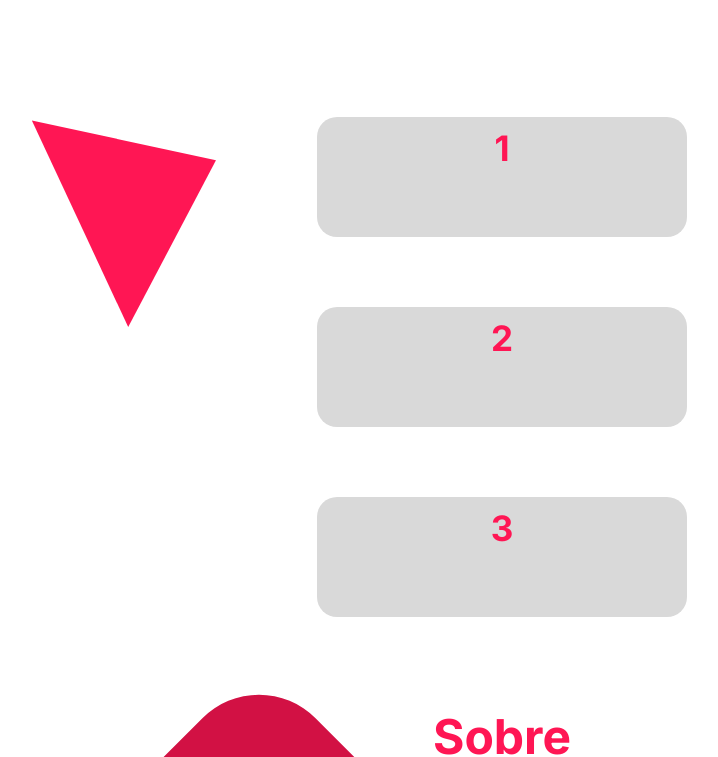
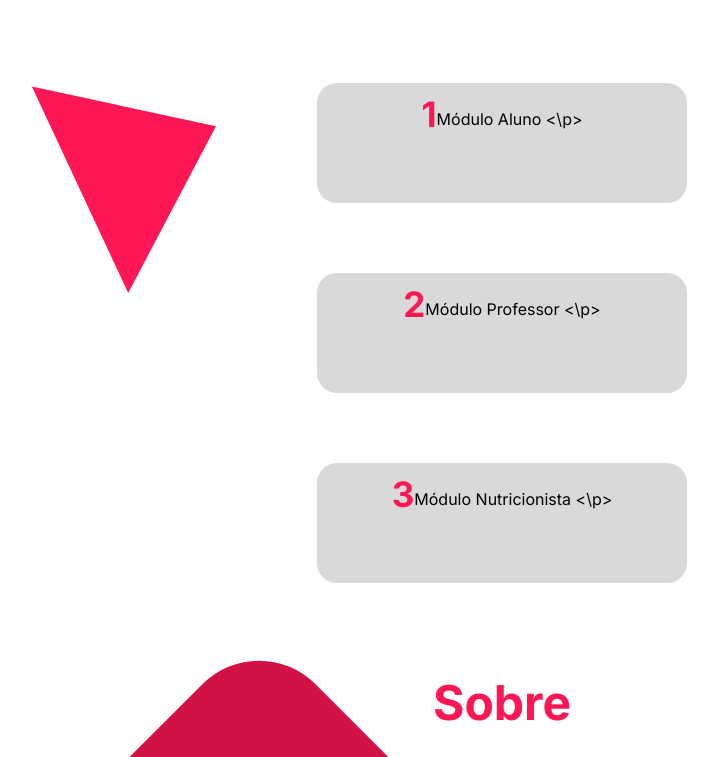
Before and after one commit to leiaifce/landing-page-vamos-merendar, a plain HTML site: page index.html in a window 1280 px wide. Shown: the part 3066-3823 px from the top of the page, without its empty margins (138-856 px from the left). Drawn offline with nearby package versions, Linux system fonts and the light colour scheme.

Commit message:
Update index.html

```diff
--- a/index.html
+++ b/index.html
@@ -81,7 +81,7 @@
             <div class="objetivos" id="circles" data-aos="fade-right"></div>
 
             <div class="objetivos" id="sobre-text" data-aos="fade-left">
-                <p> A proposta de valor do aplicativo vamos merendar é o fornecimento de uma solução inovadora mobile de gestão de refeições coletivas, principalmente em escolas da rede pública de ensino,  com foco em mitigar o desperdício e a falta de refeição. </p>
+                <p> O objetivo do aplicativo vamos merendar é o fornecimento de uma solução inovadora mobile de gestão de refeições coletivas, principalmente em escolas da rede pública de ensino,  com foco em mitigar o desperdício e a falta de refeição. </p>
             </div>
         </div>
 
@@ -101,14 +101,17 @@
             <div class="funcionalidade" id="linhas" >
                 <div class="containerQuadrado" data-aos="fade-right">
                     <div class="text">1</div>
+                    <p> Módulo Aluno <\p>
                     <div class="quadrado"></div>
                 </div>
                 <div class="containerQuadrado" data-aos="fade-left">
                     <div class="text">2</div>
+                    <p> Módulo Professor <\p>
                     <div class="quadrado"></div>
                 </div>
                 <div class="containerQuadrado" data-aos="fade-right">
                     <div class="text">3</div>
+                    <p> Módulo Nutricionista <\p>
                     <div class="quadrado"></div>
                 </div>
 
```
